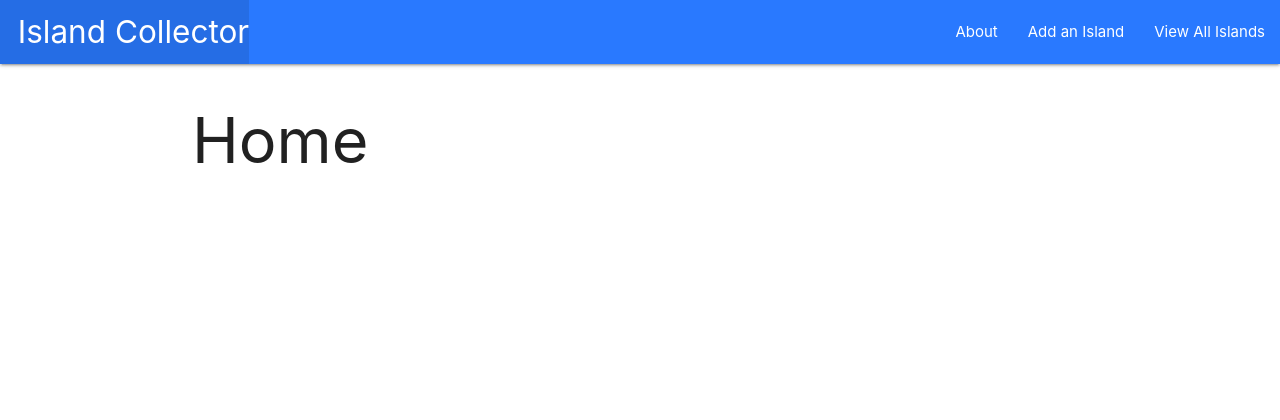
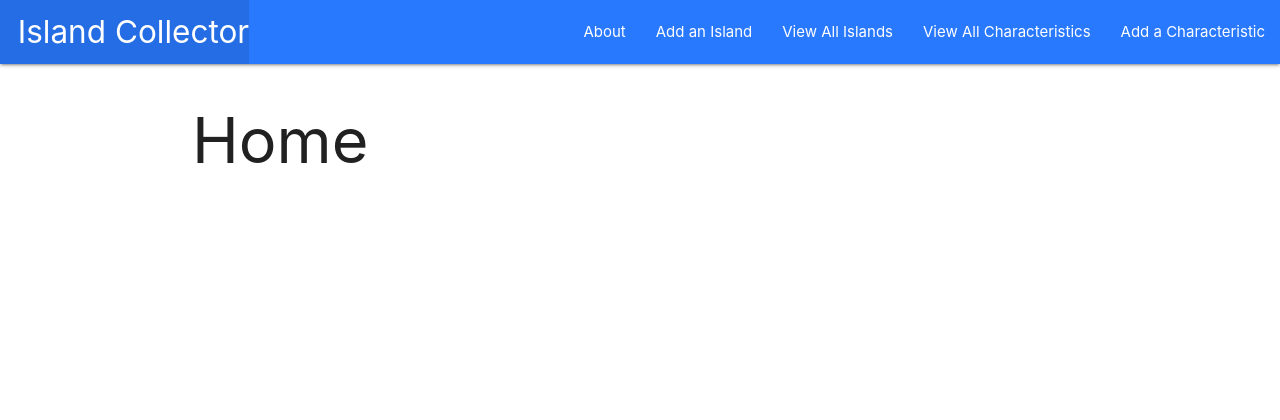
Before and after one commit to danusem/island_collector, a Django app: template main_app/templates/home.html in a window 1280 px wide. Shown: the top 420 px of the page. Run offline with Django 3.2, Linux system fonts and the light colour scheme; the template is opened without the code that fills it, so the values that code supplies are empty; parts of the project's set-up code (start-up, migrations or seed data) failed here and were passed over.

Commit message:
update header and links

```diff
--- a/main_app/templates/base.html
+++ b/main_app/templates/base.html
@@ -22,7 +22,8 @@
           <li><a href="{% url 'about' %}">About</a></li>
           <li><a href="{% url 'islands_create' %}">Add an Island</a></li>
           <li><a href="{% url 'index' %}">View All Islands</a></li>
-
+          <li><a href="{% url 'characteristics_index' %}">View All Characteristics</a></li>
+          <li><a href="{% url 'characteristics_create' %}">Add a Characteristic</a></li>
         </ul>
       </div>
     </nav>
```
